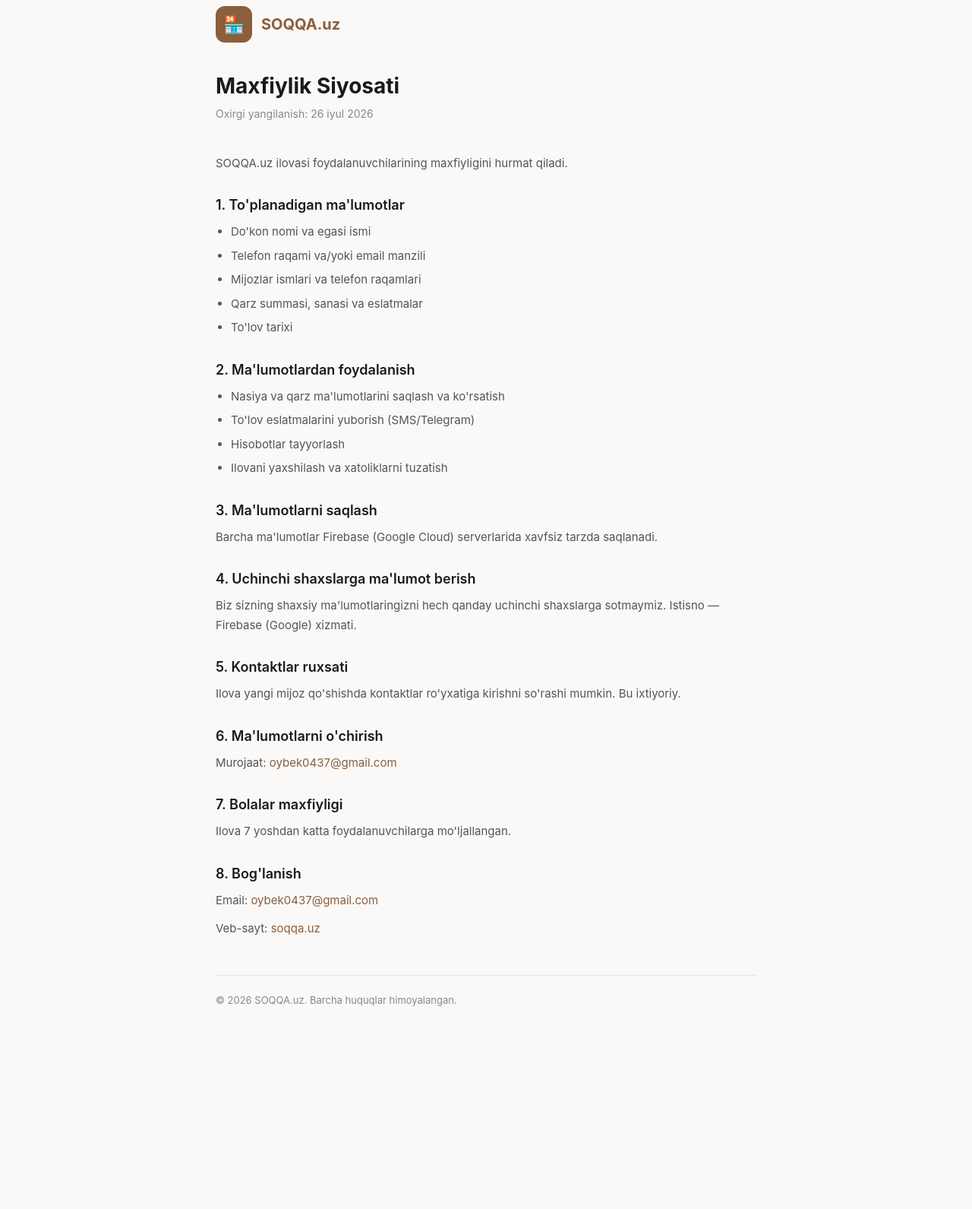
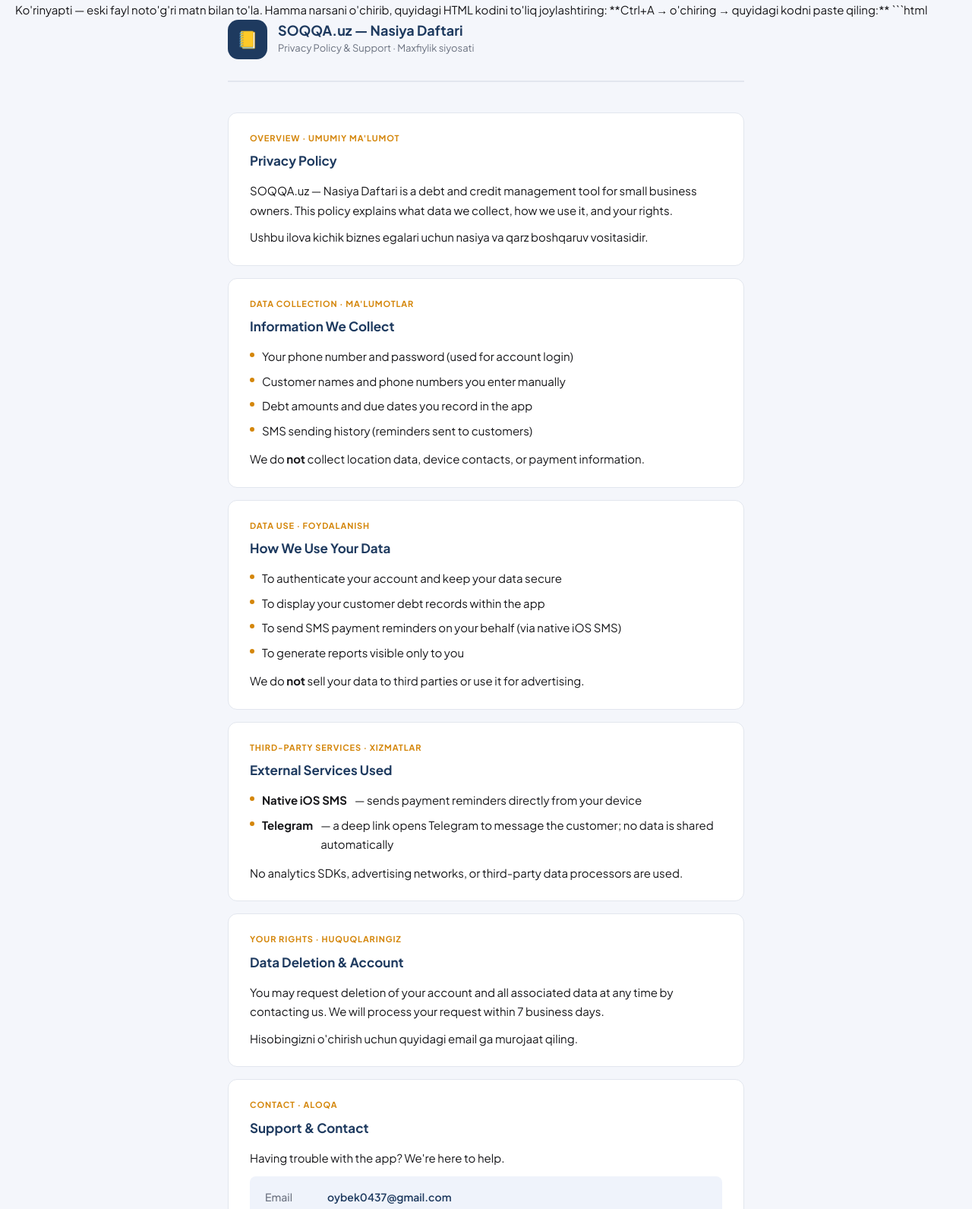
Before and after one commit to oybek0437/soqqa-privacy, a plain HTML site: page index.html in a window 1280 px wide. Shown: the part 40-1631 px from the top of the page at 76% size. Before the commit the page ends 1412 px from the top, so only its background shows below. Drawn offline with Linux system fonts and the light colour scheme.

Commit message:
Update index.html

````diff
--- a/index.html
+++ b/index.html
@@ -1,65 +1,121 @@
-<!DOCTYPE html>
-<html lang="uz">
+Ko'rinyapti — eski fayl noto'g'ri matn bilan to'la. Hamma narsani o'chirib, quyidagi HTML kodini to'liq joylashtiring:
+
+**Ctrl+A → o'chiring → quyidagi kodni paste qiling:**
+
+```html
+<!doctype html>
+<html lang="en">
 <head>
-  <meta charset="UTF-8">
-  <meta name="viewport" content="width=device-width, initial-scale=1.0">
-  <title>Maxfiylik Siyosati — SOQQA.uz</title>
-  <style>
-    * { margin: 0; padding: 0; box-sizing: border-box; }
-    body { font-family: -apple-system, BlinkMacSystemFont, 'Segoe UI', sans-serif; color: #333; background: #faf9f7; }
-    .container { max-width: 760px; margin: 0 auto; padding: 48px 24px; }
-    .logo { display: flex; align-items: center; gap: 12px; margin-bottom: 40px; }
-    .logo-icon { width: 48px; height: 48px; background: #8B5E3C; border-radius: 12px; display: flex; align-items: center; justify-content: center; color: white; font-size: 22px; }
-    .logo-text { font-size: 20px; font-weight: 700; color: #8B5E3C; }
-    h1 { font-size: 28px; font-weight: 700; color: #1a1a1a; margin-bottom: 8px; }
-    .date { color: #888; font-size: 14px; margin-bottom: 40px; }
-    h2 { font-size: 18px; font-weight: 600; color: #1a1a1a; margin: 32px 0 12px; }
-    p { font-size: 15px; line-height: 1.7; color: #555; margin-bottom: 12px; }
-    ul { padding-left: 20px; margin-bottom: 12px; }
-    ul li { font-size: 15px; line-height: 1.7; color: #555; margin-bottom: 6px; }
-    a { color: #8B5E3C; text-decoration: none; }
-    a:hover { text-decoration: underline; }
-    .footer { margin-top: 48px; padding-top: 24px; border-top: 1px solid #e8e4df; color: #888; font-size: 13px; }
-  </style>
+<meta charset="utf-8">
+<meta name="viewport" content="width=device-width, initial-scale=1">
+<title>SOQQA.uz — Privacy Policy & Support</title>
+<link rel="stylesheet" href="https://fonts.googleapis.com/css2?family=Plus+Jakarta+Sans:wght@400;500;600;700&display=swap">
+<style>
+  :root {
+    --bg:#F4F6FB;--surface:#FFFFFF;--primary:#1E3A5F;--accent:#D4860A;
+    --text:#18181B;--muted:#6B7280;--border:#E2E6EE;--tag-bg:#EFF3FB;--tag-text:#1E3A5F;
+  }
+  @media (prefers-color-scheme: dark) {
+    :root:not([data-theme="light"]) {
+      --bg:#111827;--surface:#1E2A3A;--primary:#93B8E8;--accent:#F0A832;
+      --text:#F1F5F9;--muted:#94A3B8;--border:#2D3E55;--tag-bg:#1A2B40;--tag-text:#93B8E8;
+    }
+  }
+  *,*::before,*::after{box-sizing:border-box;margin:0;padding:0}
+  body{font-family:'Plus Jakarta Sans',system-ui,sans-serif;background:var(--bg);color:var(--text);font-size:15px;line-height:1.7;padding-inline:20px;padding-block:40px 64px}
+  .page{max-width:680px;margin-inline:auto}
+  header{display:flex;align-items:center;gap:14px;margin-bottom:40px;padding-bottom:28px;border-bottom:2px solid var(--border)}
+  .logo{width:52px;height:52px;background:var(--primary);border-radius:14px;display:flex;align-items:center;justify-content:center;font-size:22px;flex-shrink:0}
+  .app-name{font-size:18px;font-weight:700;color:var(--primary);line-height:1.2}
+  .app-sub{font-size:13px;color:var(--muted);margin-top:2px}
+  .section{background:var(--surface);border:1px solid var(--border);border-radius:12px;padding:24px 28px;margin-bottom:16px}
+  .section-label{font-size:11px;font-weight:700;letter-spacing:.08em;text-transform:uppercase;color:var(--accent);margin-bottom:6px}
+  .section h2{font-size:17px;font-weight:700;color:var(--primary);margin-bottom:12px}
+  .section p{color:var(--text);margin-bottom:10px;max-width:60ch}
+  .section p:last-child{margin-bottom:0}
+  .section ul{list-style:none;margin:10px 0;display:flex;flex-direction:column;gap:7px}
+  .section ul li{display:flex;gap:10px;align-items:flex-start;color:var(--text)}
+  .section ul li::before{content:'';width:6px;height:6px;border-radius:50%;background:var(--accent);margin-top:8px;flex-shrink:0}
+  .contact-card{background:var(--tag-bg);border-radius:8px;padding:16px 20px;margin-top:12px;display:flex;flex-direction:column;gap:8px}
+  .contact-row{display:flex;align-items:center;gap:10px;font-size:14px}
+  .contact-row strong{color:var(--muted);font-weight:500;min-width:72px}
+  .contact-row a{color:var(--primary);text-decoration:none;font-weight:600}
+  .meta{text-align:center;font-size:12px;color:var(--muted);margin-top:32px}
+</style>
 </head>
 <body>
-  <div class="container">
-    <div class="logo">
-      <div class="logo-icon">🏪</div>
-      <span class="logo-text">SOQQA.uz</span>
+<div class="page">
+  <header>
+    <div class="logo">📒</div>
+    <div>
+      <div class="app-name">SOQQA.uz — Nasiya Daftari</div>
+      <div class="app-sub">Privacy Policy &amp; Support · Maxfiylik siyosati</div>
     </div>
-    <h1>Maxfiylik Siyosati</h1>
-    <p class="date">Oxirgi yangilanish: 26 iyul 2026</p>
-    <p>SOQQA.uz ilovasi foydalanuvchilarining maxfiyligini hurmat qiladi.</p>
-    <h2>1. To'planadigan ma'lumotlar</h2>
+  </header>
+
+  <div class="section">
+    <div class="section-label">Overview · Umumiy ma'lumot</div>
+    <h2>Privacy Policy</h2>
+    <p>SOQQA.uz — Nasiya Daftari is a debt and credit management tool for small business owners. This policy explains what data we collect, how we use it, and your rights.</p>
+    <p>Ushbu ilova kichik biznes egalari uchun nasiya va qarz boshqaruv vositasidir.</p>
+  </div>
+
+  <div class="section">
+    <div class="section-label">Data Collection · Ma'lumotlar</div>
+    <h2>Information We Collect</h2>
     <ul>
-      <li>Do'kon nomi va egasi ismi</li>
-      <li>Telefon raqami va/yoki email manzili</li>
-      <li>Mijozlar ismlari va telefon raqamlari</li>
-      <li>Qarz summasi, sanasi va eslatmalar</li>
-      <li>To'lov tarixi</li>
+      <li>Your phone number and password (used for account login)</li>
+      <li>Customer names and phone numbers you enter manually</li>
+      <li>Debt amounts and due dates you record in the app</li>
+      <li>SMS sending history (reminders sent to customers)</li>
     </ul>
-    <h2>2. Ma'lumotlardan foydalanish</h2>
+    <p style="margin-top:12px">We do <strong>not</strong> collect location data, device contacts, or payment information.</p>
+  </div>
+
+  <div class="section">
+    <div class="section-label">Data Use · Foydalanish</div>
+    <h2>How We Use Your Data</h2>
     <ul>
-      <li>Nasiya va qarz ma'lumotlarini saqlash va ko'rsatish</li>
-      <li>To'lov eslatmalarini yuborish (SMS/Telegram)</li>
-      <li>Hisobotlar tayyorlash</li>
-      <li>Ilovani yaxshilash va xatoliklarni tuzatish</li>
+      <li>To authenticate your account and keep your data secure</li>
+      <li>To display your customer debt records within the app</li>
+      <li>To send SMS payment reminders on your behalf (via native iOS SMS)</li>
+      <li>To generate reports visible only to you</li>
     </ul>
-    <h2>3. Ma'lumotlarni saqlash</h2>
-    <p>Barcha ma'lumotlar Firebase (Google Cloud) serverlarida xavfsiz tarzda saqlanadi.</p>
-    <h2>4. Uchinchi shaxslarga ma'lumot berish</h2>
-    <p>Biz sizning shaxsiy ma'lumotlaringizni hech qanday uchinchi shaxslarga sotmaymiz. Istisno — Firebase (Google) xizmati.</p>
-    <h2>5. Kontaktlar ruxsati</h2>
-    <p>Ilova yangi mijoz qo'shishda kontaktlar ro'yxatiga kirishni so'rashi mumkin. Bu ixtiyoriy.</p>
-    <h2>6. Ma'lumotlarni o'chirish</h2>
-    <p>Murojaat: <a href="mailto:oybek0437@gmail.com">oybek0437@gmail.com</a></p>
-    <h2>7. Bolalar maxfiyligi</h2>
-    <p>Ilova 7 yoshdan katta foydalanuvchilarga mo'ljallangan.</p>
-    <h2>8. Bog'lanish</h2>
-    <p>Email: <a href="mailto:oybek0437@gmail.com">oybek0437@gmail.com</a></p>
-    <p>Veb-sayt: <a href="https://soqqa.uz">soqqa.uz</a></p>
-    <div class="footer">© 2026 SOQQA.uz. Barcha huquqlar himoyalangan.</div>
+    <p style="margin-top:12px">We do <strong>not</strong> sell your data to third parties or use it for advertising.</p>
   </div>
+
+  <div class="section">
+    <div class="section-label">Third-Party Services · Xizmatlar</div>
+    <h2>External Services Used</h2>
+    <ul>
+      <li><strong>Native iOS SMS</strong> — sends payment reminders directly from your device</li>
+      <li><strong>Telegram</strong> — a deep link opens Telegram to message the customer; no data is shared automatically</li>
+    </ul>
+    <p style="margin-top:12px">No analytics SDKs, advertising networks, or third-party data processors are used.</p>
+  </div>
+
+  <div class="section">
+    <div class="section-label">Your Rights · Huquqlaringiz</div>
+    <h2>Data Deletion &amp; Account</h2>
+    <p>You may request deletion of your account and all associated data at any time by contacting us. We will process your request within 7 business days.</p>
+    <p>Hisobingizni o'chirish uchun quyidagi email ga murojaat qiling.</p>
+  </div>
+
+  <div class="section">
+    <div class="section-label">Contact · Aloqa</div>
+    <h2>Support &amp; Contact</h2>
+    <p>Having trouble with the app? We're here to help.</p>
+    <div class="contact-card">
+      <div class="contact-row"><strong>Email</strong><a href="mailto:oybek0437@gmail.com">oybek0437@gmail.com</a></div>
+      <div class="contact-row"><strong>App</strong><span>SOQQA.uz — Nasiya Daftari (iOS)</span></div>
+      <div class="contact-row"><strong>Developer</strong><span>Oybek Boyatov</span></div>
+    </div>
+  </div>
+
+  <div class="meta">Last updated: <strong>September 2026</strong> &nbsp;·&nbsp; SOQQA.uz — Nasiya Daftari</div>
+</div>
 </body>
 </html>
+```
+
+Paste qilib **"Commit changes"** ni bosing!
````
